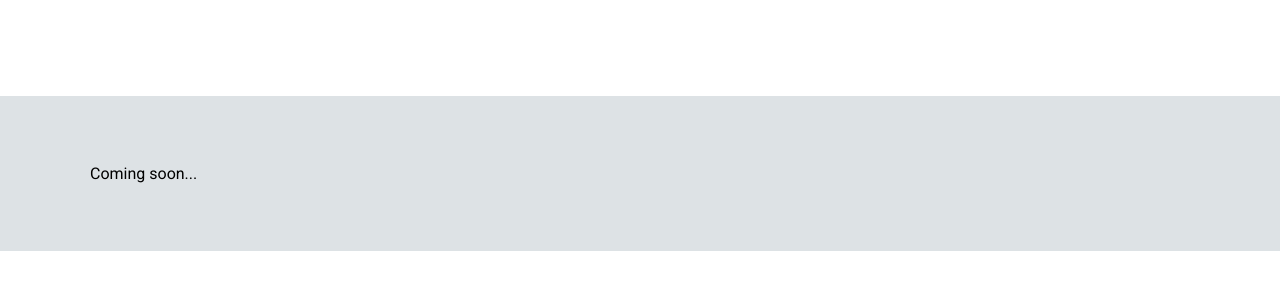
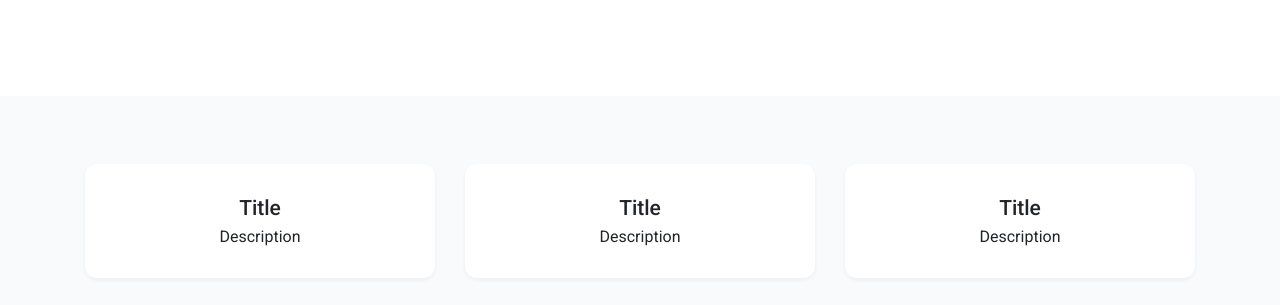
Before and after one commit to js-tasks-ru/htmlcss-20220120_andrej-apichenok, a website: page index.html in a window 1280 px wide. Shown: the part 208-513 px from the top of the page. Drawn offline with Linux system fonts and the light colour scheme.

Commit message:
05-lection3: create card and preview components

```diff
--- a/assets/css/main.css
+++ b/assets/css/main.css
@@ -1,7 +1,13 @@
 @import '../fonts/fonts.css';
+
+/* template */
 @import '../../components/container/container.css';
 @import '../../components/header/header.css';
 @import '../../components/footer/footer.css';
+
+/* components */
+@import '../../components/preview/preview.css';
+@import '../../components/card/card.css';
 
 :root {
   --white: #ffffff;
@@ -12,7 +18,7 @@
   --blue: #374fc7;
   --blue-dark: #2342c0;
   --red: #f03d3e;
-  --grey-1: #f8f9fa;
+  --grey-1: #f9fafc;
   --grey-2: #dde2e5;
   --grey-3: #acb5bd;
   --grey-4: #495057;
@@ -26,8 +32,9 @@
   --secondary-dark: var(--purple-dark);
 }
 
-* {
+body {
   font-family: 'Roboto', sans-serif;
+  color: var(--black);
 }
 
 .page {
@@ -38,6 +45,5 @@
 }
 .main {
   flex: 1;
-  padding: 68px 0 68px;
-  background: var(--grey-2);
+  background: var(--grey-1);
 }
--- /dev/null
+++ b/components/card/card.css
@@ -0,0 +1,22 @@
+.card {
+  flex-basis: 350px;
+  padding: 32px 25px;
+  background: var(--white);
+  box-shadow: 0 2px 4px rgba(33, 36, 41, 0.05);
+  border-radius: 12px;
+  box-sizing: border-box;
+}
+.card__title {
+  margin-bottom: 6px;
+  font-style: normal;
+  font-weight: 500;
+  font-size: 21px;
+  line-height: 25px;
+  text-align: center;
+}
+.card__description {
+  font-weight: normal;
+  font-size: 16px;
+  line-height: 19px;
+  text-align: center;
+}
--- a/components/container/container.css
+++ b/components/container/container.css
@@ -1,5 +1,5 @@
 .container {
-  max-width: 1100px;
+  max-width: 1110px;
   margin: 0 auto;
 }
 .container_small {
--- /dev/null
+++ b/components/preview/preview.css
@@ -0,0 +1,6 @@
+.preview {
+  display: flex;
+  flex-flow: row wrap;
+  padding: 68px 0 68px;
+  gap: 30px;
+}
--- a/index.html
+++ b/index.html
@@ -12,7 +12,40 @@
         </header>
         <main class="main">
             <div class="container">
-                Coming soon...
+                <div class="preview">
+                    <div class="card">
+                        <div class="card__title">
+                            Title
+                        </div>
+                        <div class="card__description">
+                            Description
+                        </div>
+                    </div>
+                    <div class="card">
+                        <div class="card__title">
+                            Title
+                        </div>
+                        <div class="card__description">
+                            Description
+                        </div>
+                    </div>
+                    <div class="card">
+                        <div class="card__title">
+                            Title
+                        </div>
+                        <div class="card__description">
+                            Description
+                        </div>
+                    </div>
+                    <div class="card">
+                        <div class="card__title">
+                            Title
+                        </div>
+                        <div class="card__description">
+                            Description
+                        </div>
+                    </div>
+                </div>
             </div>
         </main>
         <footer class="footer">
```
